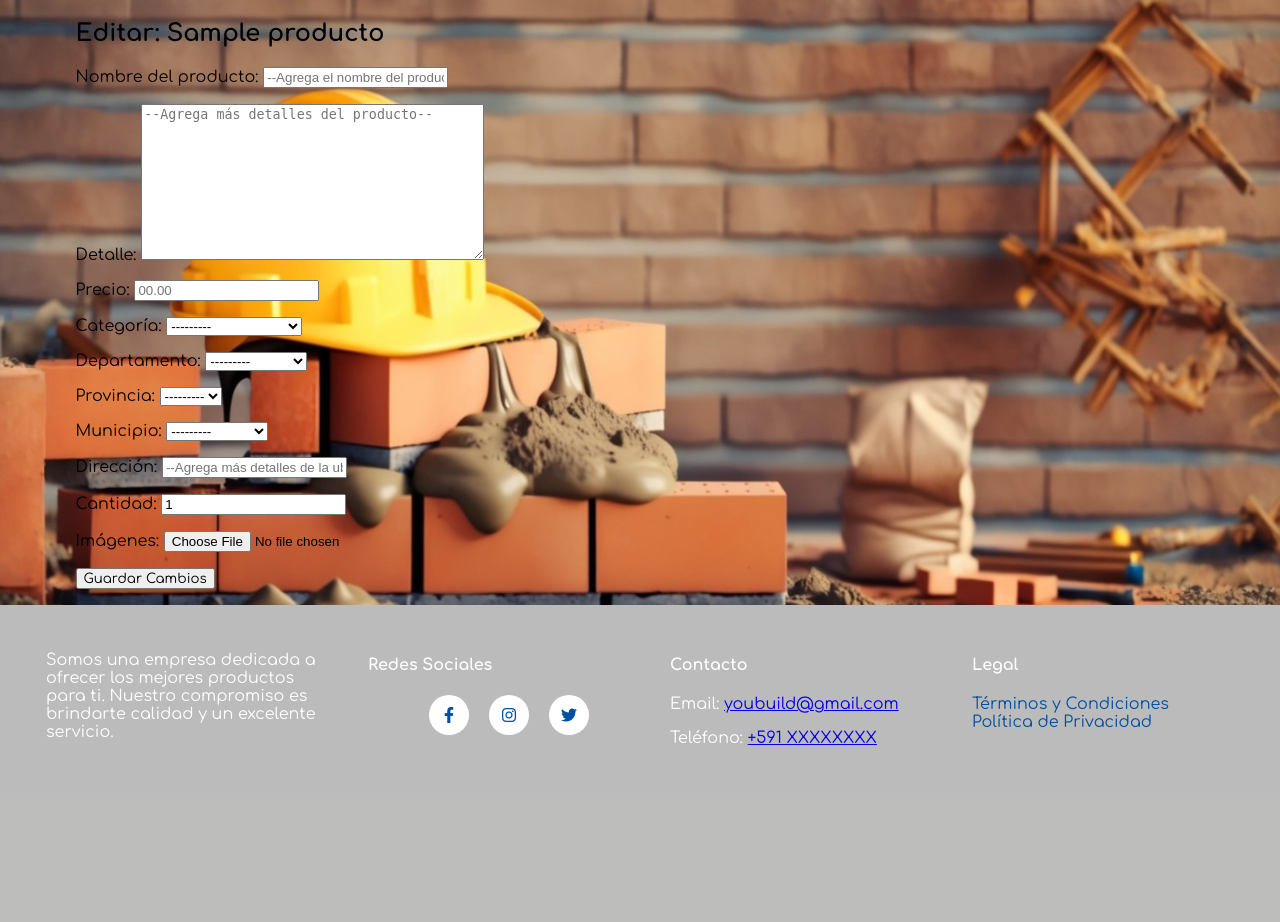
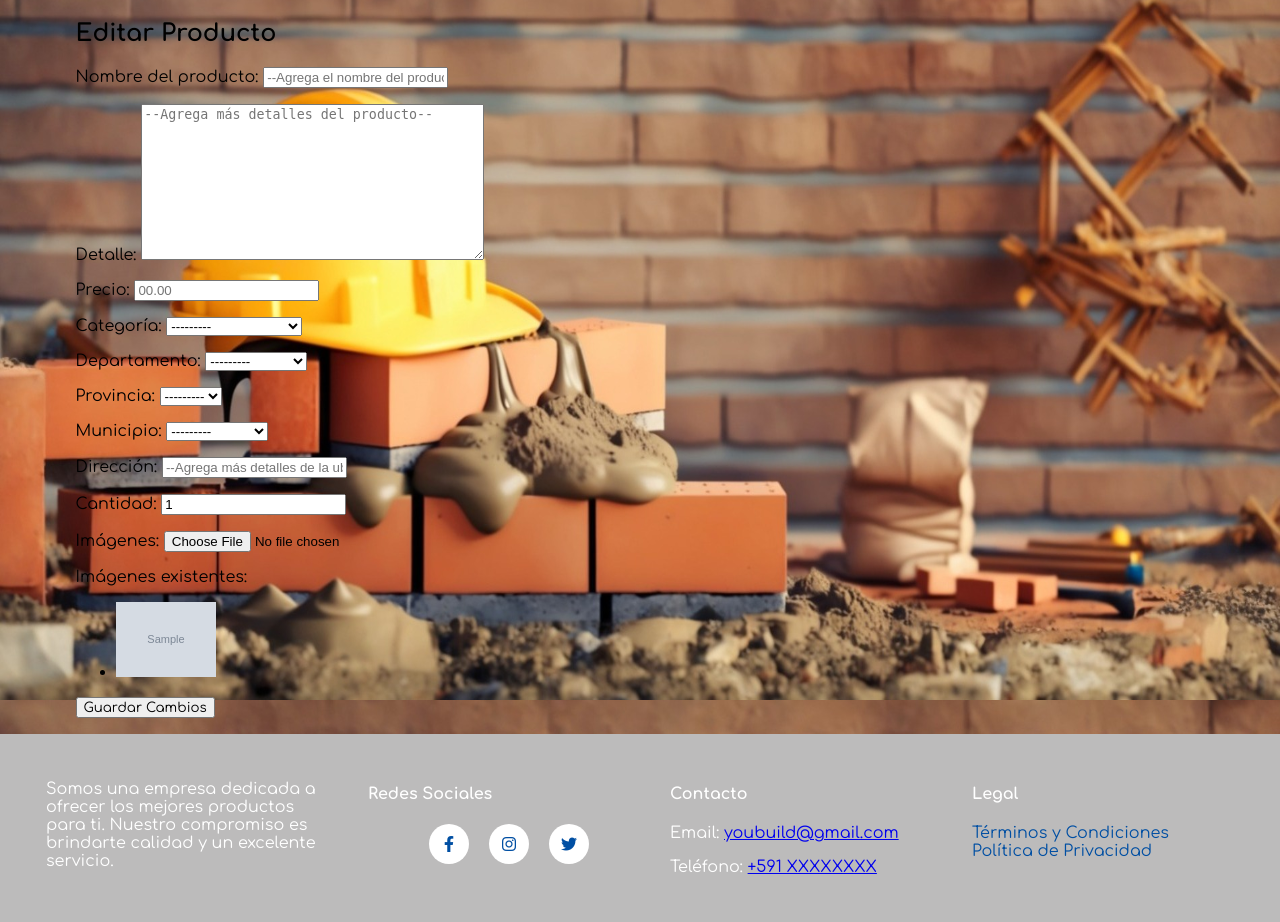
Before and after one commit to MauryQV/YouBuild, a Django app: template YouBuild/sistema/templates/edit_producto.html in a window 1280 px wide. Shown: the part 100-1022 px from the top of the page. Before the commit the page ends 845 px from the top, so only its background shows below. Run offline with Django 5.2, Linux system fonts and the light colour scheme; data comes from the database, SQL or seed files in the repository; both versions use the stored data as it was after the commit; tables that the repository leaves empty hold one stand-in row (values such as "Sample post"); the template is opened without the code that fills it: values that come from a table or form of the project are taken from there, most other values are stand-ins (such as "Sample title", 1, 10 or a date in 2020); grey boxes marked "Sample" are stand-in pictures.

Commit message:
Editar productos atraves del formulario de registro con imagenes

```diff
--- a/YouBuild/sistema/forms.py
+++ b/YouBuild/sistema/forms.py
@@ -284,11 +284,21 @@ class RegistroProductoForm(forms.ModelForm):
     @transaction.atomic
     def save(self, commit=True):
         producto = super().save(commit=False)
+
         if commit:
             producto.save()
-            for imagen in self.cleaned_data.get('imagenes'):
-                ImagenProductoDB.objects.create(producto_fk=producto, imagen=imagen)
+
+        # Eliminar las imágenes existentes antes de guardar las nuevas
+        if self.cleaned_data.get('imagenes'):  # Si se han subido imágenes nuevas
+            producto.imagenes.all().delete()  # Eliminar imágenes existentes (con 'imagenes' en lugar de 'imagenproducto_set')
+
+        # Crear las nuevas imágenes
+        for imagen in self.cleaned_data.get('imagenes', []):
+            ImagenProductoDB.objects.create(producto_fk=producto, imagen=imagen)
+
         return producto
+
+
 
 class EditarProductoForm(forms.ModelForm):
     nombre = forms.CharField(
--- a/YouBuild/sistema/templates/edit_producto.html
+++ b/YouBuild/sistema/templates/edit_producto.html
@@ -3,35 +3,28 @@
 
 {% block content %}
     <div class="container">
-        <h2>{% if producto %}Editar: {{ producto.nombre }}{% else %}Registrar Producto{% endif %}</h2>
+        <h2>{% if producto %}Editar{% else %}Registrar{% endif %} Producto</h2>
 
-        <!-- Mostrar mensajes de error si los hay -->
-        {% if form.errors %}
-            <div class="alert alert-danger">
-                <strong>¡Ups! Hubo algunos problemas con tu formulario:</strong>
-                <ul>
-                    {% for field in form %}
-                        {% for error in field.errors %}
-                            <li>{{ error }}</li>
-                        {% endfor %}
-                    {% endfor %}
-                </ul>
-            </div>
-        {% endif %}
-
-        <!-- Formulario de Producto -->
         <form id="formulario-producto" method="POST" enctype="multipart/form-data" class="product-form">
             {% csrf_token %}
             {{ form.as_p }}  <!-- Muestra el formulario con los campos pre-poblados -->
 
+            <div>
+                <label>Imágenes existentes:</label>
+                <ul>
+                    {% for imagen in producto.imagenproducto_set.all %}
+                        <li>
+                            <img src="{{ imagen.imagen.url }}" alt="Imagen {{ forloop.counter }}" width="100">
+                        </li>
+                    {% empty %}
+                        <li>No hay imágenes existentes.</li>
+                    {% endfor %}
+                </ul>
+            </div>
+
             <button type="submit" class="btn btn-primary">
-                {% if producto %}
-                    Guardar Cambios
-                {% else %}
-                    Registrar Producto
-                {% endif %}
+                {% if producto %}Guardar Cambios{% else %}Registrar Producto{% endif %}
             </button>
         </form>
-
     </div>
 {% endblock %}
```
Also changed, not shown: YouBuild/db.sqlite3, YouBuild/media/productos/Captura_de_pantalla_2024-11-21_161359_CKtzZ3f.png (added).
